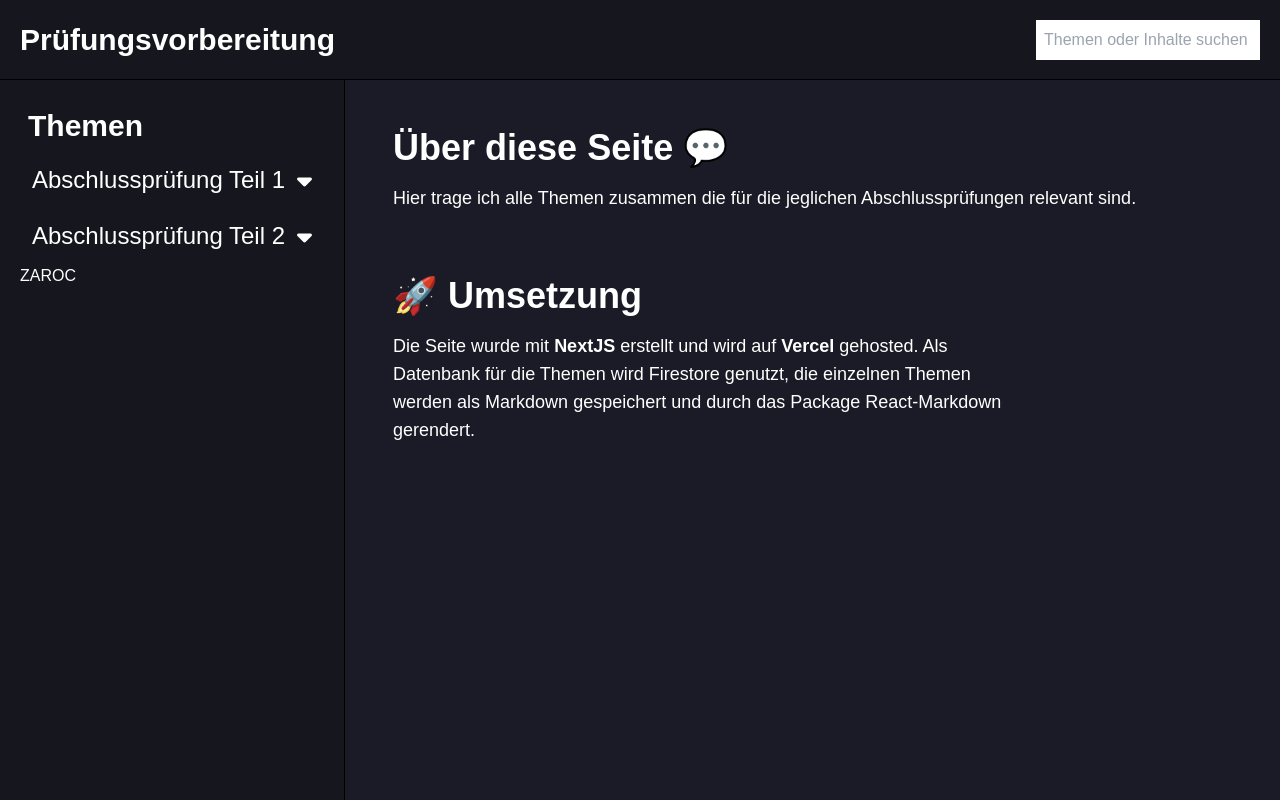
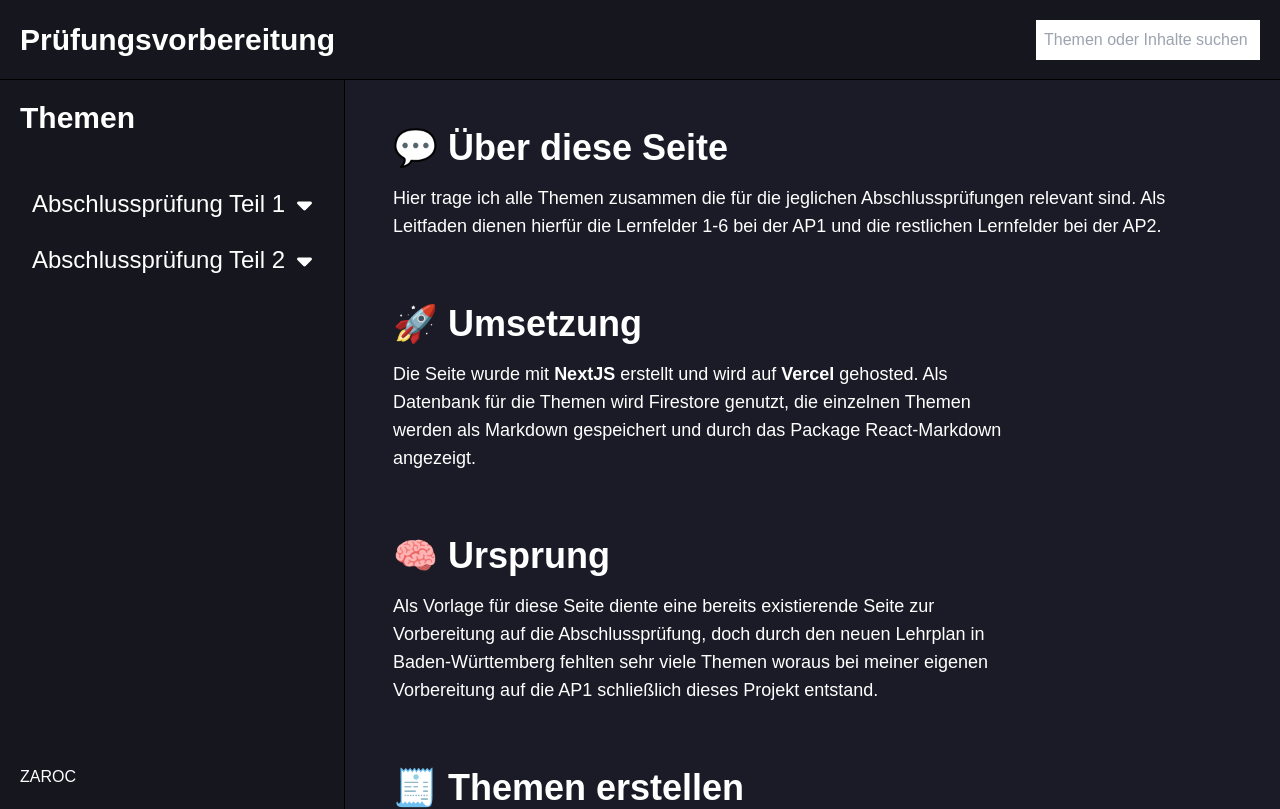
Before and after one commit to z4roc/study, a Next.js app: page / in a window 1280 px wide. Built offline with nearby package versions, Linux system fonts and the light colour scheme.

Commit message:
nav searchbar fix

```diff
--- a/components/Navmenu.tsx
+++ b/components/Navmenu.tsx
@@ -40,7 +40,6 @@ export function Navbar() {
       results = results.filter((result) => result.inhalt.includes(SearchInput));
 
       SetResult(results);
-      console.log(results[0].id);
     });
     return false;
   };
@@ -58,12 +57,13 @@ export function Navbar() {
         <Link className="md:text-3xl text-xl text-white font-bold" href="/">
           Prüfungsvorbereitung
         </Link>
+        <div className="ml-auto md:h-10 h-5">
           <form
             onSubmit={(e) => {
               e.preventDefault();
               onSubmit();
             }}
-          className="ml-auto md:h-10 h-5"
+            className=""
           >
             <div>
               <input
@@ -73,23 +73,22 @@ export function Navbar() {
                 placeholder="Themen oder Inhalte suchen"
                 className="border-none md:w-56 w-40 p-2 outline-none text-black"
               />
+            </div>
+          </form>
           {IsSearching && Result && (
-              <div className="h-8 w-full bg-white border-t border-black text-black flex items-center justify-center">
+            <ul className="absolute w-56 p-1 bg-white text-black">
               {Result.map((doc) => {
                 return (
-                    <Link
-                      key={doc.id}
-                      className="text-blue"
-                      href={`/themen/${doc.id}`}
-                    >
+                  <li className="border-t-2 p-1">
+                    <Link key={doc.id} className="" href={`/themen/${doc.id}`}>
                       {doc.name}
                     </Link>
+                  </li>
                 );
               })}
-              </div>
+            </ul>
           )}
         </div>
-        </form>
       </div>
     </div>
   );
@@ -97,12 +96,14 @@ export function Navbar() {
 
 export default function Navmenu() {
   return (
-    <div className="w-full md:w-min bg-bg md:border-r border-black h-full min-h-1/3 min-w-max text-white p-5 overflow-x-hidden">
-      <h1 className="text-3xl font-semibold p-2">Themen</h1>
-
+    <div className="w-full md:w-min bg-bg md:border-r flex flex-col border-black h-full min-h-1/3 min-w-max text-white overflow-x-hidden">
+      <h1 className="text-3xl font-semibold p-5">Themen</h1>
+      <div className="overflow-y-auto max-h-3/4 p-5">
         <Accordion title="Abschlussprüfung Teil 1" />
         <Accordion title="Abschlussprüfung Teil 2" />
-      <div className="mt-auto h-max">
+      </div>
+
+      <div className="mt-auto h-max p-5">
         <a href="https://zaroc.de" className="">
           ZAROC
         </a>
@@ -114,7 +115,7 @@ export default function Navmenu() {
 function Accordion({ title, content }: any) {
   const [isActive, setIsActive] = useState(false);
   return (
-    <div className="">
+    <div className="transition-transform ease-in-out">
       <div
         onClick={() => setIsActive(!isActive)}
         className="flex text-2xl cursor-pointer p-3 gap-3 hover:bg-focus rounded-xl"
@@ -164,19 +165,16 @@ function Themenbereich({ title, area }: any) {
 
       {isActive &&
         themen?.docs.map((doc) => (
-          <div key={doc.id}>
+          <div key={doc.id} className="text-lg p-1">
             {currentTopic == doc?.id ? (
               <Link
                 href={`/themen/${doc.id}`}
-                className="text-lg p-5 hover:text-white text-text"
+                className=" hover:text-white text-blue-300"
               >
                 {doc.data().name}
               </Link>
             ) : (
-              <Link
-                href={`/themen/${doc.id}`}
-                className="text-lg p-5 hover:text-text"
-              >
+              <Link href={`/themen/${doc.id}`} className="hover:text-text">
                 {doc.data().name}
               </Link>
             )}
--- a/pages/bearbeiten/[thema].tsx
+++ b/pages/bearbeiten/[thema].tsx
@@ -13,7 +13,7 @@ export default function Thema() {
   const docRef = doc(firestore, `themen/${thema}`);
   const [data] = useDocument(docRef);
 
-  const erstelleThema = () => {};
+  const erstelleThema = async () => {};
 
   console.log(data?.data()?.inhalt);
 
--- a/pages/index.tsx
+++ b/pages/index.tsx
@@ -20,16 +20,21 @@ const inter = Inter({ subsets: ["latin"] });
 
 export default function Home(props: any) {
   return (
-    <div className="flex h-screen flex-col font-poppins text-white">
+    <div className="flex h-full md:h-screen flex-col w-full font-poppins bg-content text-white">
       <Navbar />
       <Toaster />
-      <main className="flex h-full flex-auto w-full">
+      <main className="flex h-full flex-auto flex-col md:flex-row w-full">
         <Navmenu />
-        <div className="bg-content p-10 w-full">
-          <h1 className="text-4xl font-bold p-2">Über diese Seite 💬</h1>
+        <div className="flex w-full h-full">
+          <div className="h-min overflow-y-auto w-full">
+            <div className="flex flex-col max-h-9/10">
+              <div className="bg-content p-10 flex flex-col h-full w-full">
+                <h1 className="text-4xl font-bold p-2">💬 Über diese Seite</h1>
                 <p className=" p-2 text-lg">
                   Hier trage ich alle Themen zusammen die für die jeglichen
-            Abschlussprüfungen relevant sind.
+                  Abschlussprüfungen relevant sind. Als Leitfaden dienen hierfür
+                  die Lernfelder 1-6 bei der AP1 und die restlichen Lernfelder
+                  bei der AP2.
                 </p>
                 <h1 className="text-4xl font-bold p-2 mt-12">🚀 Umsetzung</h1>
                 <p className="w-3/4 p-2 text-lg">
@@ -41,10 +46,32 @@ export default function Home(props: any) {
                   <a href="https://vercel.com" className="font-semibold">
                     Vercel
                   </a>{" "}
-            gehosted. Als Datenbank für die Themen wird Firestore genutzt, die
-            einzelnen Themen werden als Markdown gespeichert und durch das
-            Package React-Markdown gerendert.
+                  gehosted. Als Datenbank für die Themen wird Firestore genutzt,
+                  die einzelnen Themen werden als Markdown gespeichert und durch
+                  das Package React-Markdown angezeigt.
                 </p>
+                <h1 className="text-4xl font-bold p-2 mt-12">🧠 Ursprung</h1>
+                <p className="w-3/4 p-2 text-lg">
+                  Als Vorlage für diese Seite diente eine bereits existierende
+                  Seite zur Vorbereitung auf die Abschlussprüfung, doch durch
+                  den neuen Lehrplan in Baden-Württemberg fehlten sehr viele
+                  Themen woraus bei meiner eigenen Vorbereitung auf die AP1
+                  schließlich dieses Projekt entstand.
+                </p>
+                <h1 className="text-4xl font-bold p-2 mt-12">
+                  🧾 Themen erstellen
+                </h1>
+                <p className="w-3/4 p-2 text-lg">
+                  Wer Beiträge und Themen verfassen möchte, kann diese gerne
+                  unter{" "}
+                  <Link className="text-blue-300" href={`/bearbeiten/neu`}>
+                    diesem Link
+                  </Link>{" "}
+                  anlegen.
+                </p>
+              </div>
+            </div>
+          </div>
         </div>
       </main>
     </div>
--- a/styles/globals.css
+++ b/styles/globals.css
@@ -7,3 +7,24 @@
 .markdown > * {
   all: revert;
 }
+
+* {
+  scrollbar-width: thin;
+  scrollbar-color: #1d1d28;
+}
+
+/* Chrome, Edge, and Safari */
+*::-webkit-scrollbar {
+  width: 10px;
+}
+
+*::-webkit-scrollbar-track {
+  background: var(--primary);
+  border-radius: 5px;
+}
+
+*::-webkit-scrollbar-thumb {
+  background-color: grey;
+  border-radius: 14px;
+  border: 3px solid var(--primary);
+}
--- a/tailwind.config.js
+++ b/tailwind.config.js
@@ -9,6 +9,7 @@ module.exports = {
     extend: {
       maxHeight: {
         "9/10": "calc(100vh - 8.9vh)",
+        "3/4": "75vh",
       },
       fontFamily: {
         poppins: ['"Poppins"', "sans-serif"],
```
Lines whose indentation alone changed are shown as unchanged.
